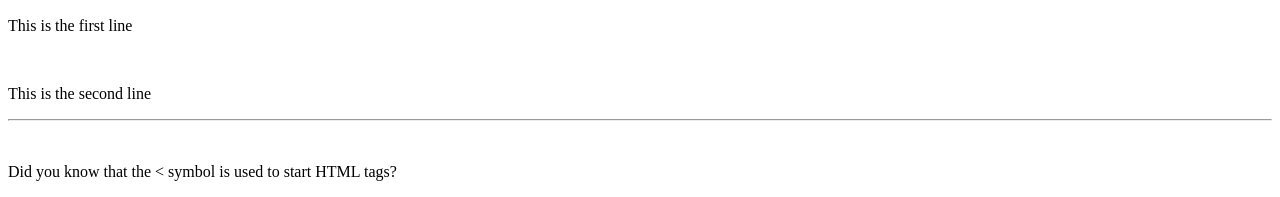
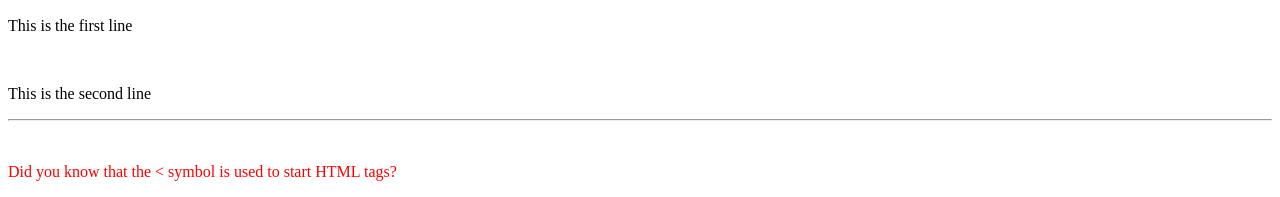
Before and after one commit to kmehner/html-forms, a plain HTML site: page index.html in a window 1280 px wide. Shown: the part 651-848 px from the top of the page. Drawn offline with Linux system fonts and the light colour scheme.

Commit message:
the urgent rule

```diff
--- a/index.html
+++ b/index.html
@@ -58,7 +58,7 @@
   <br>
 
   <!-- Special Characters -->
-  <p>Did you know that the &lt; symbol is used to start HTML tags?</p>
+  <p class="urgent-text">Did you know that the &lt; symbol is used to start HTML tags?</p>
 
 </body>
 
--- a/styles.css
+++ b/styles.css
@@ -21,3 +21,7 @@ a {
   color: darkmagenta;
   font-size: 24px;
 }
+
+.urgent-text {
+  color: red !important;
+}
```
